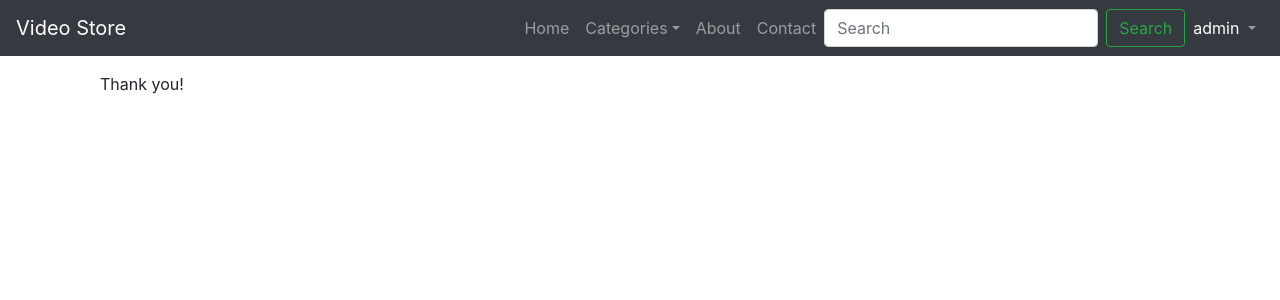
After one commit to Django-Lessons/video-store-proj, a Django app: page /card in a window 1280 px wide. The commit adds this page. Shown: the top 300 px of the page. Run offline with Django 3.2, Linux system fonts and the light colour scheme; a user stored in the database is signed in; some libraries are stand-ins or nearby versions.

Commit message:
include thank you template

```diff
--- a/land/templates/land/payments/card.html
+++ b/land/templates/land/payments/card.html
@@ -18,7 +18,7 @@
     <div class="row py-3">
         <div class="col-lg-12 col-md-12">
            <div class="container">
-            <form action="#" method="post" id="payment-form">
+            <form action="{% url 'card' %}" method="post" id="payment-form">
               <div id="card-element">
                 <!-- Elements will create input elements here -->
               </div>
--- /dev/null
+++ b/land/templates/land/payments/thank_you.html
@@ -0,0 +1,14 @@
+{% extends 'land/base.html' %}
+{% load static %}
+
+{% block right_sidebar %} {% endblock %}
+
+{% block central_content %}
+    <div class="row py-3">
+        <div class="col-lg-12 col-md-12">
+           <div class="container">
+              Thank you!
+           </div>
+        </div>
+    </div>
+{% endblock %}
--- a/land/urls.py
+++ b/land/urls.py
@@ -10,6 +10,7 @@ urlpatterns = [
     path('about', views.about, name='about'),
     path('upgrade', views.upgrade, name='upgrade'),
     path('payment-method', views.payment_method, name='payment_method'),
+    path('card', views.card, name='card'),
     path('profile', views.profile, name='profile'),
     path('contact', views.contact, name='contact'),
     path('register', views.register, name='register'),
--- a/land/views.py
+++ b/land/views.py
@@ -84,3 +84,8 @@ def payment_method(request):
 def profile(request):
     logger.info("profile")
     return render(request, 'land/profile.html')
+
+
+@login_required
+def card(request):
+    return render(request, 'land/payments/thank_you.html')
```
